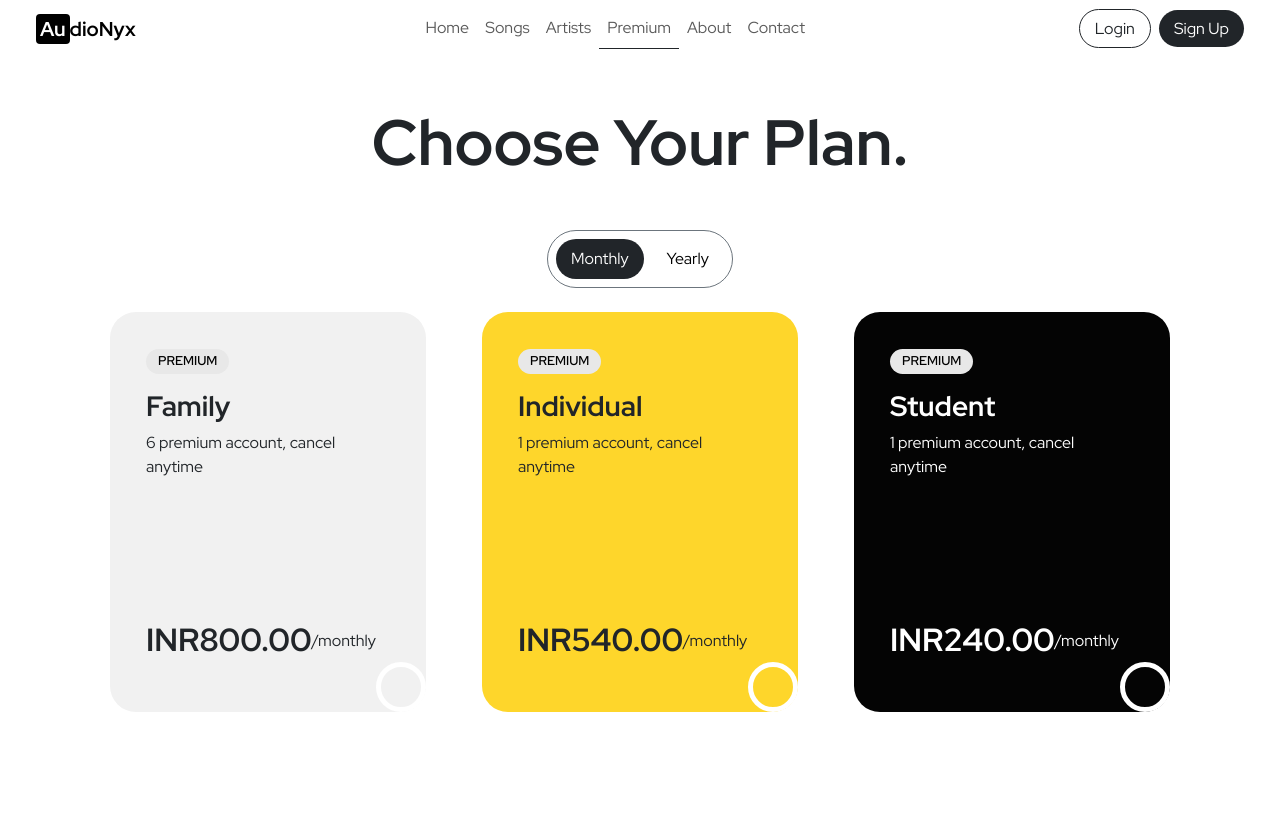
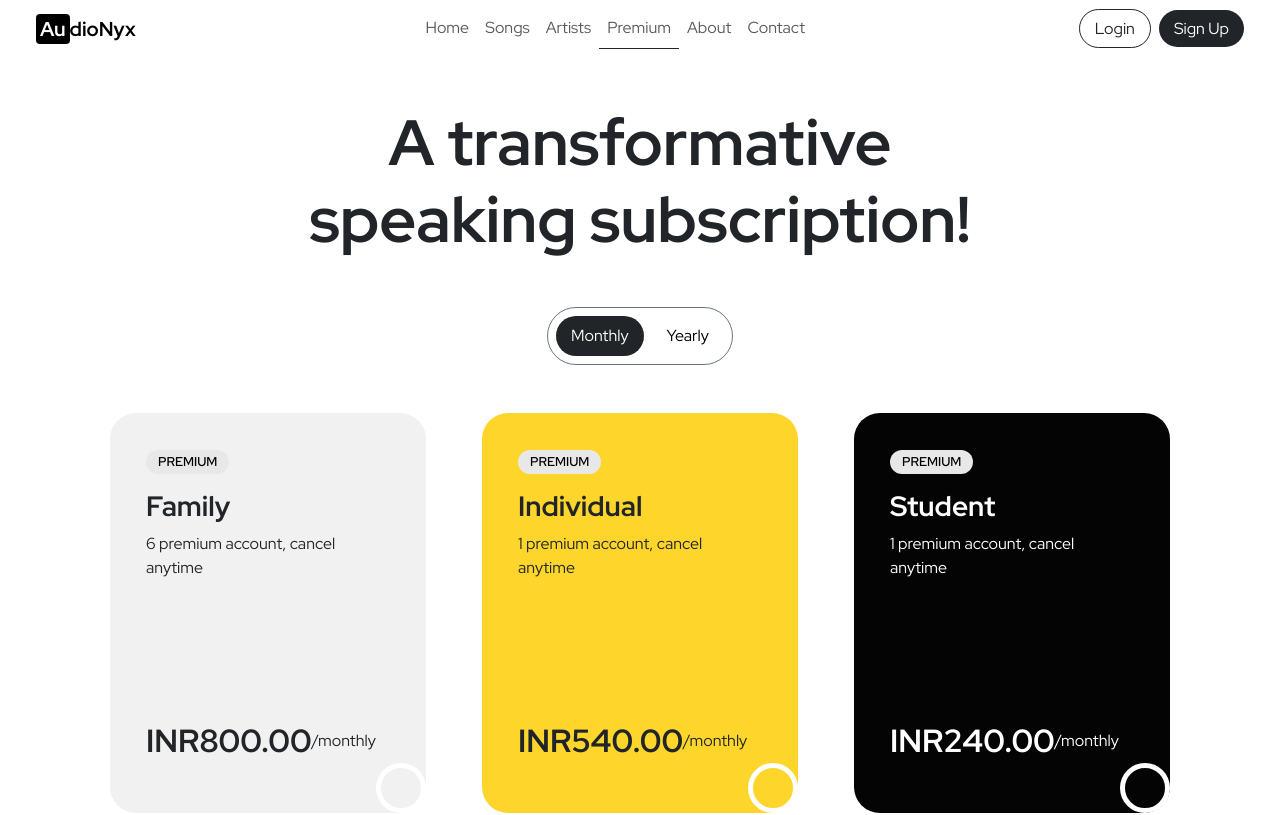
Before and after one commit to Prashant-Chaudhary-11/Audionyx, a React (Vite) app: page /premium in a window 1280 px wide. Shown: the top 815 px of the page. Built offline with nearby package versions, Linux system fonts and the light colour scheme; some icons are missing.

Commit message:
update Premium.jsx

```diff
--- a/src/Pages/Premium.jsx
+++ b/src/Pages/Premium.jsx
@@ -55,8 +55,8 @@ export const Premium = () => {
     return (
         <div className="plan_page text-center py-5">
             <div className="container">
-                <h2 className="fw-bold mb-5 premium_heading">Choose Your Plan.</h2>
-                <div>
+                <h2 className="fw-bold mb-5 premium_heading">A transformative <br /> speaking subscription!</h2>
+                <div className="mb-4">
                     <div className="border border-secondary rounded-pill d-inline-flex p-2 mb-4">
                         <button
                             className={`groupBtn ${billingCycle === "monthly" ? "active" : ""}`}
```
